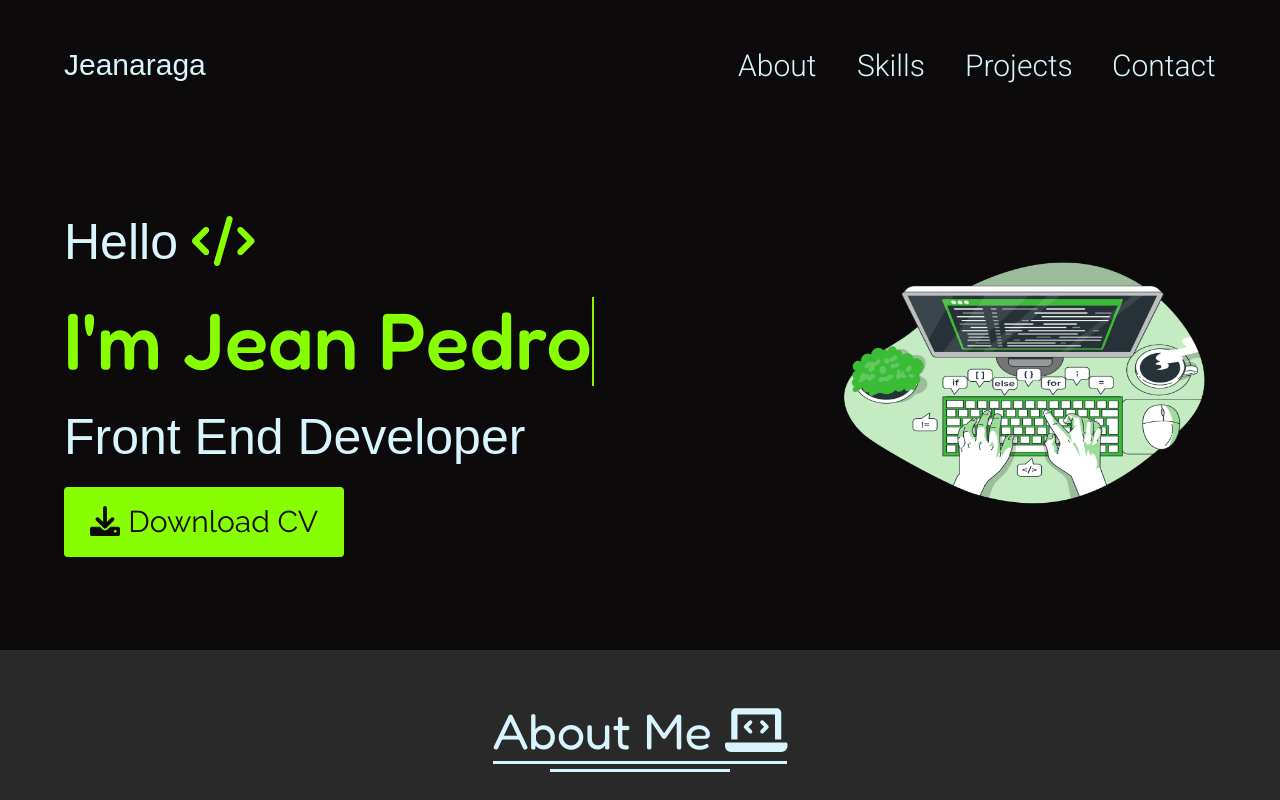
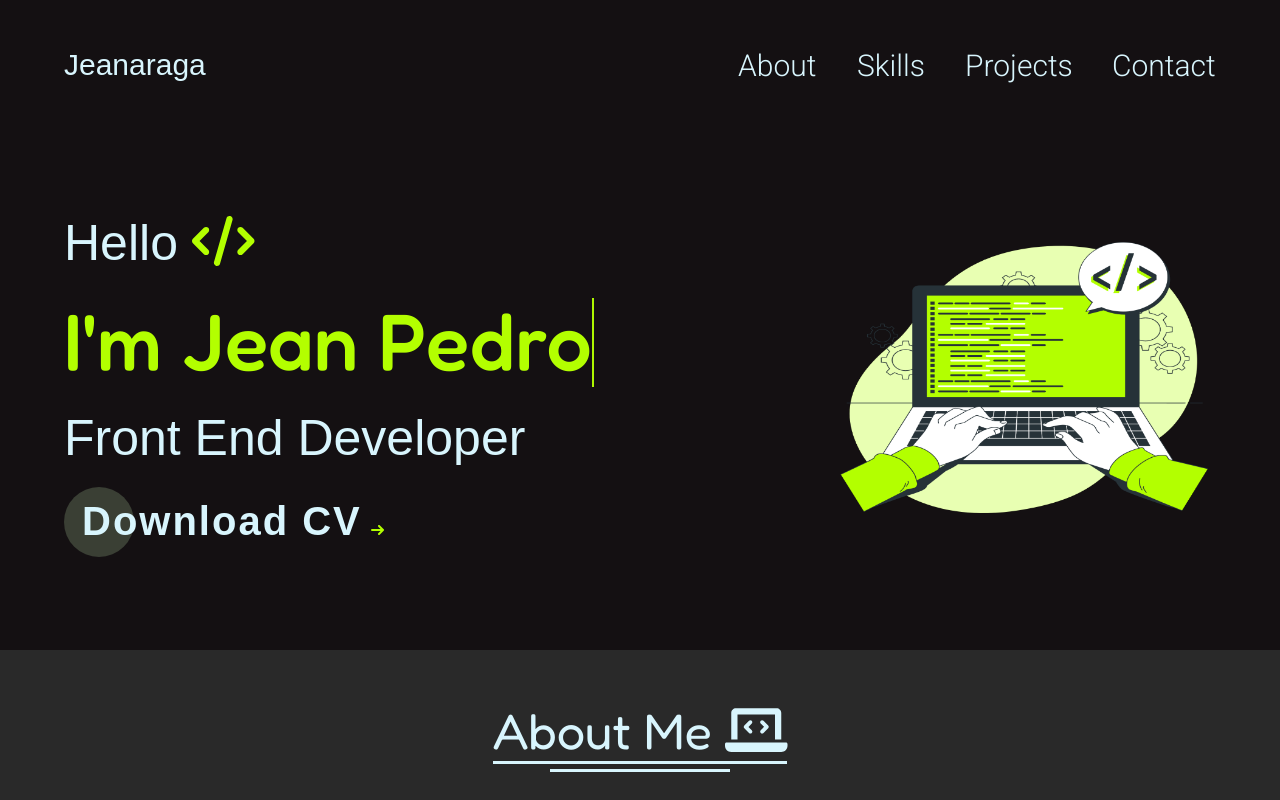
Before and after one commit to Jeanaraga/Novo-Portf-lio, a plain HTML site: page index.html in a window 1280 px wide. Shown: the top 800 px of the page. Drawn offline with nearby package versions, Linux system fonts and the light colour scheme.

Commit message:
Update Botao e suavizei as cores

```diff
--- a/assets/css/style.css
+++ b/assets/css/style.css
@@ -17,7 +17,7 @@ header {
     flex-direction: column;
     align-items: center;
     justify-content: space-between;
-    background: #0d0a0b;
+    background: #141012;
     width: 100%;
     height: 650px;
 }
@@ -67,7 +67,7 @@ header ul {
     left: 0;
     right: 100%;
     bottom: 0;
-    background: #88FF00;
+    background: #B3FF00;
     height: 4px;
     -webkit-transition-property: right;
     transition-property: right;
@@ -112,11 +112,11 @@ header ul {
 }
 
 #icon-colchete {
-    color: #88FF00;
+    color: #B3FF00;
 }
 
 .escrito-header h1 {
-    color: #88FF00;
+    color: #B3FF00;
     font-family: 'Fredoka', sans-serif;
     font-weight: 500;
     font-size: 80px;
@@ -127,7 +127,7 @@ header ul {
 
 .typing-animation {
     animation: myAnim 0.8s ease 0s infinite normal forwards;
-    border-right: 2px solid #88FF00;
+    border-right: 2px solid #B3FF00;
 }
 
 .typing {
@@ -153,18 +153,63 @@ header ul {
     }
   }
 
-.botao button{
+/* From cssbuttons.io by @alexmaracinaru */
+.cta {
+    position: relative;
+    margin: auto;
+    padding: 12px 18px;
+    transition: all 0.2s ease;
+    border: none;
+    background: none;
+   }
+
+   .cta:before {
+    content: "";
+    position: absolute;
+    top: 0;
+    left: 0;
+    display: block;
+    border-radius: 50px;
+    background: #3a3f34;
+    width: 70px;
     height: 70px;
-    width: 280px;
-    cursor: pointer;
-    background-color: #88FF00;
-    color: #0d0a0b;
-    border: none;
-    border-radius: 4px;
-    font-family: 'Raleway', sans-serif;
-    font-size: 30px;
-    transition: 0.5s;
-}
+    transition: all 0.3s ease;
+   }
+
+   .cta span {
+    position: relative;
+    font-family: "Ubuntu", sans-serif;
+    font-size: 40px;
+    font-weight: 700;
+    letter-spacing: 0.05em;
+    color: #D8F5FD;
+   }
+
+   .cta svg {
+    position: relative;
+    top: 0;
+    margin-left: 10px;
+    fill: none;
+    stroke-linecap: round;
+    stroke-linejoin: round;
+    stroke: #B3FF00;
+    stroke-width: 2;
+    transform: translateX(-5px);
+    transition: all 0.3s ease;
+   }
+
+   .cta:hover:before {
+    width: 100%;
+    background: #3a3f34;
+   }
+
+   .cta:hover svg {
+    transform: translateX(0);
+   }
+
+   .cta:active {
+    transform: scale(0.95);
+   }
 
 
 .imagem-header {
@@ -275,7 +320,7 @@ header ul {
 
 .descricao em {
     font-weight: bold;
-    color: #88FF00;
+    color: #B3FF00;
 }
 
 .outros-main {
@@ -327,7 +372,7 @@ header ul {
 }
 
 .items-detalhes  li {
-    color: #0d0a0b;
+    color: #141012;
     background-color:   #D8F5FD;
     padding: 10px;
     font-family: 'Raleway', sans-serif;
@@ -404,7 +449,7 @@ header ul {
 }
 
 .bloquinho span {
-    color: #0d0a0b;
+    color: #141012;
     font-size: 24px;
     font-weight: bold;
     font-family: 'Fredoka', sans-serif;
@@ -418,7 +463,7 @@ header ul {
 
 /* INICIO SEGUNDA PARTE MAIN */
 .secundary {
-    background-color: #0d0a0b;
+    background-color: #141012;
     display: flex;
     flex-direction: column;
     align-items: center;
@@ -522,7 +567,7 @@ header ul {
 .barra-progresso p {
     width: 50%;
     height: 100%;
-    background-color: #88FF00;
+    background-color: #B3FF00;
     display: flex;
     align-items: center;
     justify-content: flex-end;
@@ -531,7 +576,7 @@ header ul {
 .barra-progresso span{
     height: 40px;
     width: 40px;
-    background-color: #88FF00;
+    background-color: #B3FF00;
     color: #fff;
     border-radius: 100%;
     transform: scale(0.75);
@@ -602,7 +647,7 @@ header ul {
 .titulo-third h4 {
     font-family: 'Fredoka', sans-serif;
     font-size: 30px;
-    color: #88FF00;
+    color: #B3FF00;
     font-weight: 300;
 }
 
--- a/index.html
+++ b/index.html
@@ -51,11 +51,17 @@
                 <h1 class="typing" translate="no">I'm Jean Pedro<span class="typing-animation"></span></h1>
                 <p translate="no">Front End Developer</p>
                 <a href="assets/Curriculo Jean.pdf" class="botao hvr-bounce-to-right" download>
-                    <button><span class="icon-download"><i class="fa-solid fa-download"></i> </span> Download CV</button>
+                    <button class="cta">
+                        <span>Download CV</span>
+                        <svg width="15px" height="10px" viewBox="0 0 13 10">
+                          <path d="M1,5 L11,5"></path>
+                          <polyline points="8 1 12 5 8 9"></polyline>
+                        </svg>
+                      </button>
                 </a>
             </div>
             <div class="imagem-header">
-                <img src="./assets/img/Code typing-bro.png" alt="Rapaz mexendo no computador">
+                <img src="./assets/img/Hand coding-bro.png" alt="Rapaz mexendo no computador">
             </div>
         </div>
         <!-- FIM  PARTE PRINCIPAL - HEADER -->
@@ -72,7 +78,7 @@
                 </div>
                 <div class="descricao">
                     <div class="img-descricao">
-                        <img src="./assets/img/Data analysis-amico.png" alt="Rapaz analisando dados">
+                        <img src="./assets/img/Fill out-bro.png" alt="Rapaz analisando dados">
                     </div>
                     <div class="texto-descricao">
                         <p><em>Hello my name is Jean Pedro and I'm Front End Developer</em>.I've been studying to be a Front End Developer for 5 months, I'm still at the beginning of my long journey. But I'm always attentive to learn new things and new technologies.</p>
```
Also changed, not shown: assets/img/Code typing-bro.png (deleted), assets/img/Fill out-bro.png (added), assets/img/Hand coding-amico.png (deleted), assets/img/Hand coding-bro.png (added), assets/img/Hand coding-pana.png (deleted), assets/img/Hand coding.gif (deleted).
